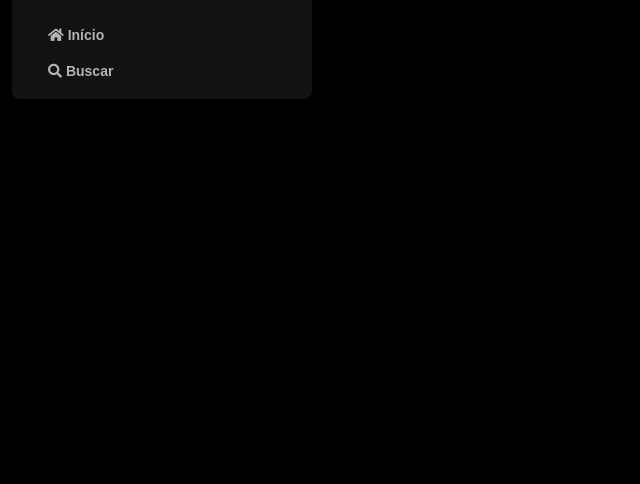
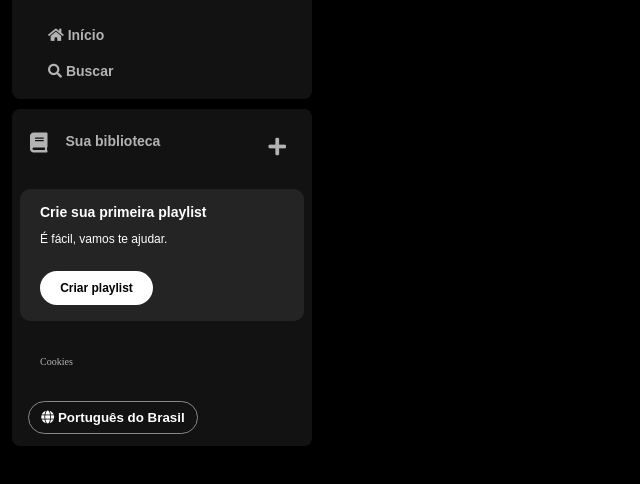
Before and after one commit to aleffaraujovalle/spotify-imersao-alura, a plain HTML site: page index.html in a window 1280 px wide. Shown: the part 74-558 px from the top of the page, without its empty margins (0-640 px from the left). Drawn offline with Linux system fonts and the light colour scheme.

Commit message:
imersao-aula2
ainda falta o footer

```diff
--- a/index.html
+++ b/index.html
@@ -3,9 +3,12 @@
 <head>
     <meta charset="UTF-8">
     <meta name="viewport" content="width=device-width, initial-scale=1.0">
+
     <title>Spotify Imersão</title>
+
     <link rel="stylesheet" href="reset.css">
     <link rel="stylesheet" href="styles.css">
+
     <link rel="stylesheet" href="https://use.fontawesome.com/releases/v5.15.4/css/solid.css"
         integrity="sha384-Tv5i09RULyHKMwX0E8wJUqSOaXlyu3SQxORObAI08iUwIalMmN5L6AvlPX2LMoSE" crossorigin="anonymous" />
     <link rel="stylesheet" href="https://use.fontawesome.com/releases/v5.15.4/css/fontawesome.css"
@@ -15,28 +18,56 @@
    <div class="sidebar">
         <nav class="sidebar__navigation">
             <div class="logo">
-                <a href="#">
-                    <img src="./assets/icons/logo-spotify.png" alt="logo do spotify">
+                <a href="">
+                    <img src="./assets/icons/logo-spotify.png" alt="Logo" />
                 </a>
             </div>
-                <div>
             <ul>
                 <li>
-                            <a href="#">
+                    <a href="">
                         <span class="fa fa-home"></span>
                         <span>Início</span>
                     </a>
                 </li>
                 <li>
-                            <a href="#">
+                    <a href="">
                         <span class="fa fa-search"></span>
                         <span>Buscar</span>
                     </a>
                 </li>
             </ul>
+        </nav>
+
+        <div class="library">
+            <div class="library__content">
+                <button class="library__button">
+                    <span class="fa fas fa-book"></span>
+                    <span>Sua biblioteca</span>
+                </button>
+                <span class="fa fa-plus"></span>
+            </div>
+
+            <section class="section-playlist">
+                <div class="section-playlist__content">
+                    <span class="text title">Crie sua primeira playlist</span>
+                    <span class="text subtitle">É fácil, vamos te ajudar.</span>
+                    <button class="section-playlist__button">
+                        <span>Criar playlist</span>
+                    </button>
+                </div>
+            </section>
+
+            <div class="cookies">
+                <a href="">Cookies</a>
+            </div>
+
+            <div class="languages">
+                <button class="languages__button">
+                    <span class="fa fa-globe"></span>
+                    <span>Português do Brasil</span>
+                </button>
             </div>
         </div>
-        </nav>
     </div>
 </body>
 </html>
--- a/styles.css
+++ b/styles.css
@@ -48,3 +48,127 @@ h1 {
     font-size: 14px;
     font-family: "DM Sans", sans-serif;
 }
+
+.library {
+    background-color: #121212;
+    border-radius: 8px;
+    display: flex;
+    justify-content: space-between;
+    flex-direction: column;
+    padding: 4px 8px;
+    color: #b3b3b3;
+    font-weight: 600;
+    font-size: 14px;
+    margin-top: 10px;
+}
+
+.library .library__content {
+    display: flex;
+    justify-content: space-between;
+}
+
+.library .library__button {
+    display: flex;
+    margin-right: 10px;
+    color: #b3b3b3;
+    background-color: transparent;
+    border: 0px;
+    font-size: 14px;
+    font-weight: 700;
+    font-family: "DM Sans", sans-serif;
+    text-align: center;
+    text-decoration: none;
+    text-transform: none;
+    padding: 20px 10px;
+}
+
+.library .library__content .fa {
+    font-size: 20px;
+    font-weight: 300;
+    color: #b3b3b3;
+    margin-right: 10px;
+    padding-right: 8px;
+}
+
+.library .library__content .fa-plus {
+    margin: 24px 10px;
+}
+
+.section-playlist {
+    display: flex;
+    align-items: flex-start;
+    justify-content: space-between;
+    gap: 20px;
+    background-color: #242424;
+    color: #b3b3b3;
+    font-weight: 600;
+    font-size: 14px;
+    margin: 8px 0px;
+    padding: 16px 20px;
+    border-radius: 10px;
+}
+
+.section-playlist .section-playlist__content {
+    display: flex;
+    flex-direction: column;
+}
+
+.section-playlist__content .text {
+    padding-bottom: 14px;
+    color: #fff;
+    font-family: "DM Sans", sans-serif;
+}
+
+.section-playlist__content .title {
+    font-weight: 700;
+}
+
+.section-playlist__content .subtitle {
+    font-weight: 500;
+    font-size: 12px;
+}
+
+.section-playlist__content .section-playlist__button {
+    display: flex;
+    justify-content: center;
+    background-color: #fff;
+    color: #000;
+    border-radius: 20px;
+    font-size: 12px;
+    font-weight: 700;
+    font-family: "DM Sans", sans-serif;
+    text-decoration: none;
+    text-transform: none;
+    padding: 10px;
+    margin-top: 12px;
+    border: 0px;
+    width: 113px;
+}
+
+.sidebar .cookies {
+    margin: 25px 20px;
+}
+
+.sidebar .cookies a {
+    color: #b3b3b3;
+    font-weight: 500;
+    font-size: 10px;
+    text-decoration: none;
+}
+
+.sidebar .cookies a:hover {
+    text-decoration: underline;
+}
+
+.sidebar .languages__button {
+    align-items: center;
+    background-color: transparent;
+    border: 1px solid #878787;
+    color: #fff;
+    font-weight: bold;
+    cursor: pointer;
+    width: 170px;
+    margin: 8px;
+    padding: 8px;
+    border-radius: 20px;
+}
```
Lines whose indentation alone changed are shown as unchanged.
